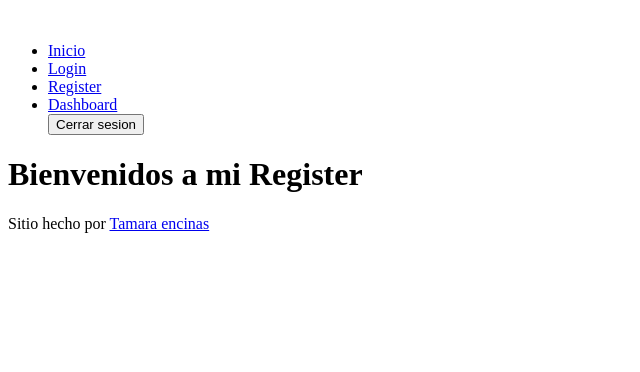
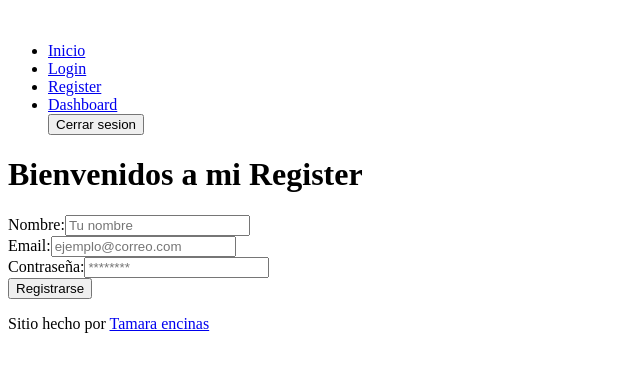
Before and after one commit to tamara2187/proyecto-react-github, a React (Vite) app: page /Register in a window 1280 px wide. Shown: the top 372 px of the page, without its empty margins (0-640 px from the left). Built offline with nearby package versions, Linux system fonts and the light colour scheme.

Commit message:
add:contenido estatico en el Register

```diff
--- a/src/pages/Register.jsx
+++ b/src/pages/Register.jsx
@@ -8,7 +8,24 @@ return(
 
 
 <h1>Bienvenidos a mi Register</h1>
+     <form>
+        <div>
+          <label htmlFor="nombre">Nombre:</label>
+          <input type="text" id="nombre" name="nombre" placeholder="Tu nombre" />
+        </div>
 
+        <div>
+          <label htmlFor="email">Email:</label>
+          <input type="email" id="email" name="email" placeholder="ejemplo@correo.com" />
+        </div>
+
+        <div>
+          <label htmlFor="password">Contraseña:</label>
+          <input type="password" id="password" name="password" placeholder="********" />
+        </div>
+
+        <button type="submit">Registrarse</button>
+      </form>
 
 </Layout>
 )
```
